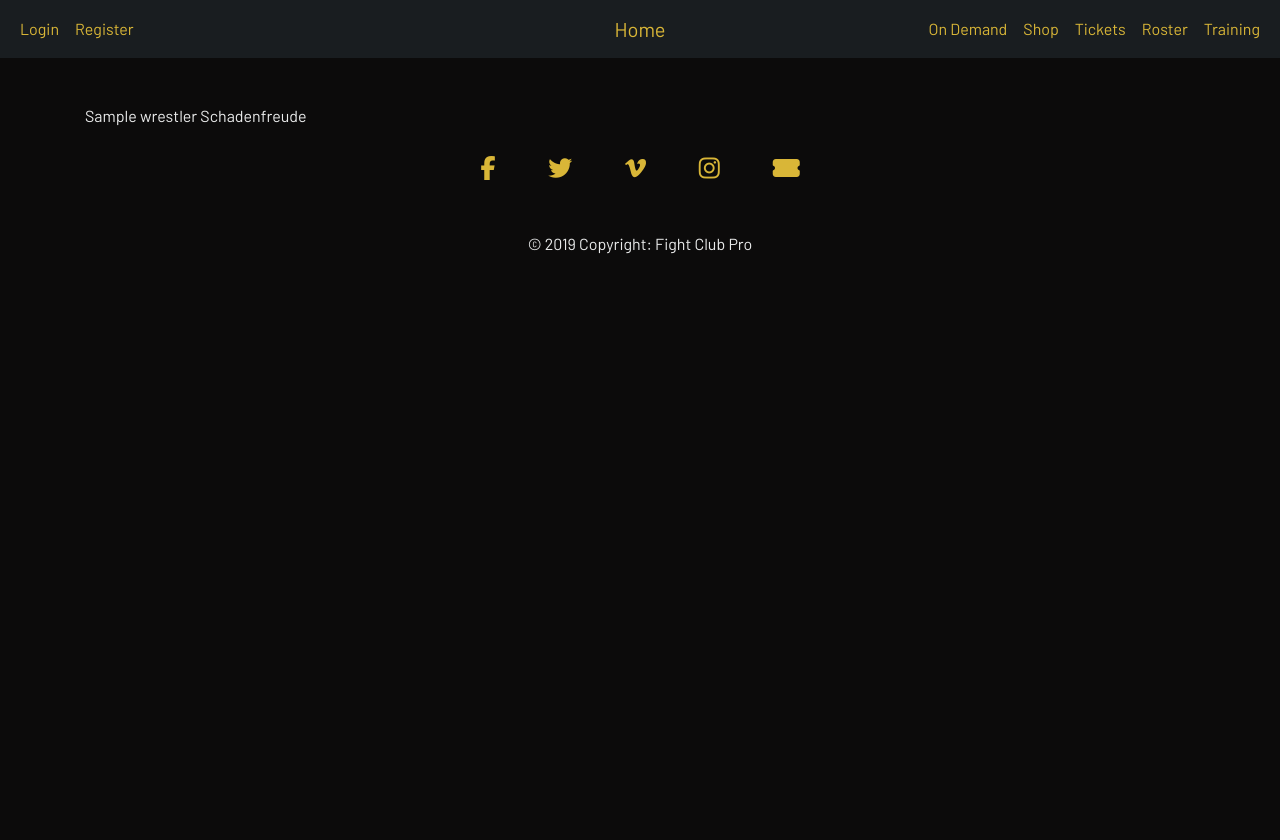
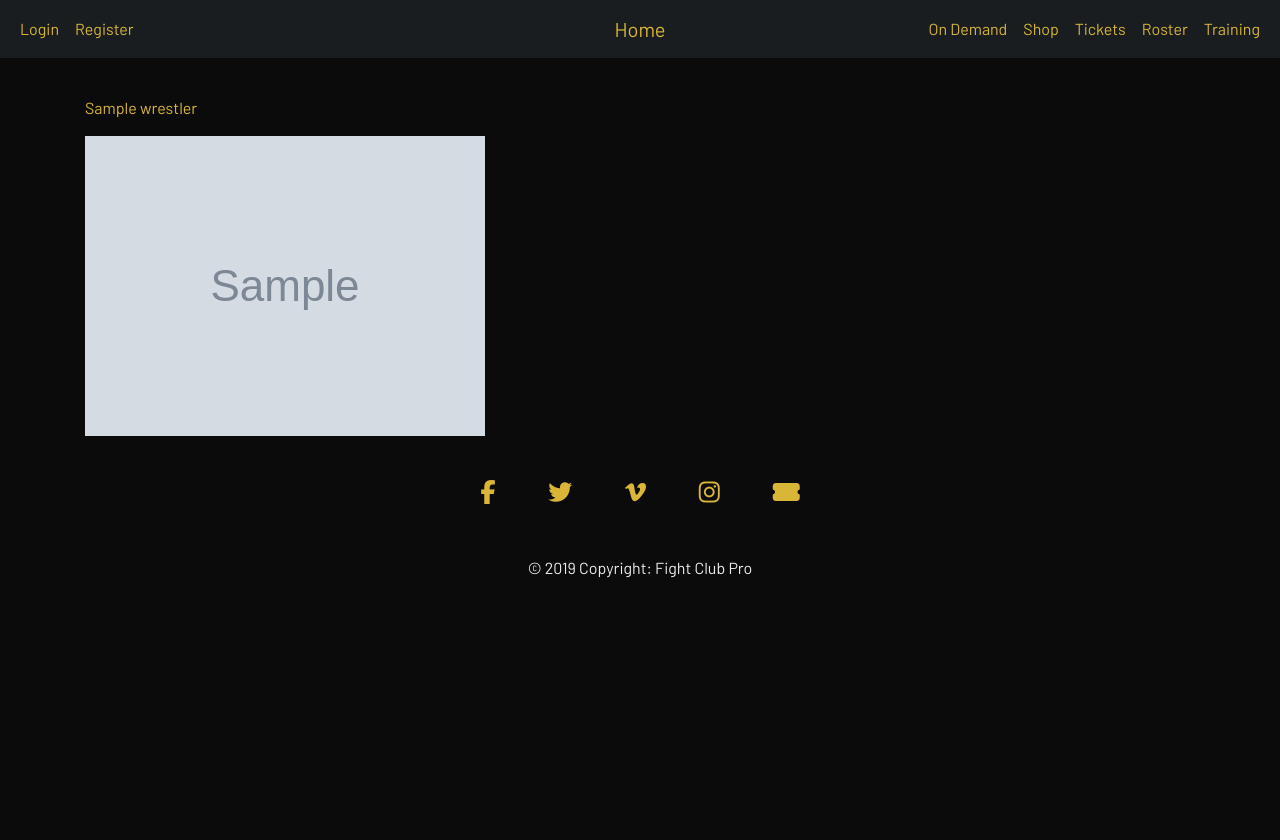
Before and after one commit to JackSnowdon/fcp-django, a Django app: page /roster/roster/ in a window 1280 px wide. Run offline with Django 3.2, Linux system fonts and the light colour scheme; tables that the repository leaves empty hold one stand-in row (values such as "Sample post"); grey boxes marked "Sample" are stand-in pictures; some libraries are stand-ins or nearby versions.

Commit message:
Roster displaying correct infomation with wrestler detail view working

```diff
--- a/roster/templates/roster.html
+++ b/roster/templates/roster.html
@@ -1,24 +1,19 @@
 {% extends 'base.html' %} {% block content %}
 
 {% for f in fcp %}
+<a href="{% url 'single_wrestler' f.id %}">
 <p>{{ f.name }} </p>
-<p>{{ f.alignment }} </p>
-<p>{{ f.birthplace }} </p>
-<p><img class="img-fluid" style="background-image: url('{{ MEDIA_URL }}{{ f.image }}')"> </p>
-<p>{{ f.description }} </p>
-<!-- <p>{{ f.titles }} </p> -->
-{{ f.titles.all|join:", " }}
-<p>{% endfor %} </p>
+<p><img class="img-fluid" src="{{ MEDIA_URL }}{{ f.image }}"> </p>
+</a>
+{% endfor %}
 
 
 {% for s in schadenfreude %}
-{{ s.name }}
-{{ s.alignment }}
+<a href="{% url 'single_wrestler' s.id %}">
+<p>{{ s.name }} </p>
+<p><img class="img-fluid" src="{{ MEDIA_URL }}{{ s.image }}"> </p>
+</a>
 {% endfor %}
 
 
 {% endblock %}
-
-<!-- {% if r.alignment == "Fight Club: Pro" %}
-{{ r.name }}
-{% endif %} -->
```
Also changed, not shown: roster/templates/roster/wrestler_detail.html (added, +13 -0 lines).
